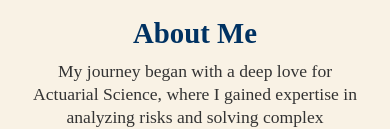
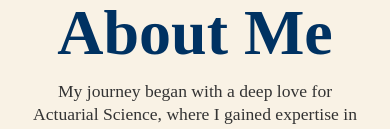
Before and after one commit to aakuaku90/aakuaku, a plain HTML site: page index.html in a window 390 px wide. Shown: the part 1945-2074 px from the top of the page. Drawn offline with Linux system fonts and the light colour scheme.

Commit message:
Keep Bio h1 size fixed

```diff
--- a/app.css
+++ b/app.css
@@ -387,10 +387,6 @@ body, html {
     width: 200px; /* Further reduce image size for small screens */
   }
 
-  .about-bio h1 {
-    font-size: 1.8rem; /* Slightly smaller heading */
-  }
-
   .about-bio p {
     font-size: 1.1rem; /* Adjust paragraph font size */
   }
```
